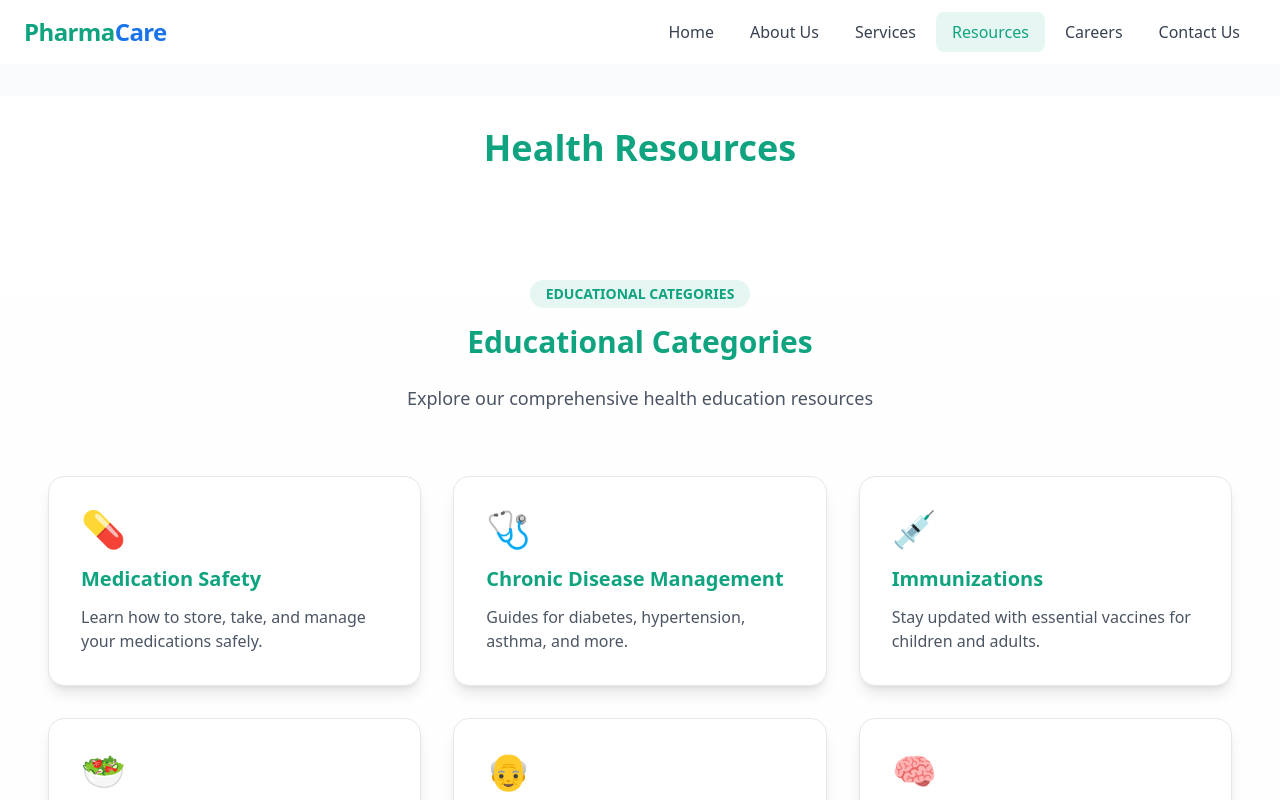
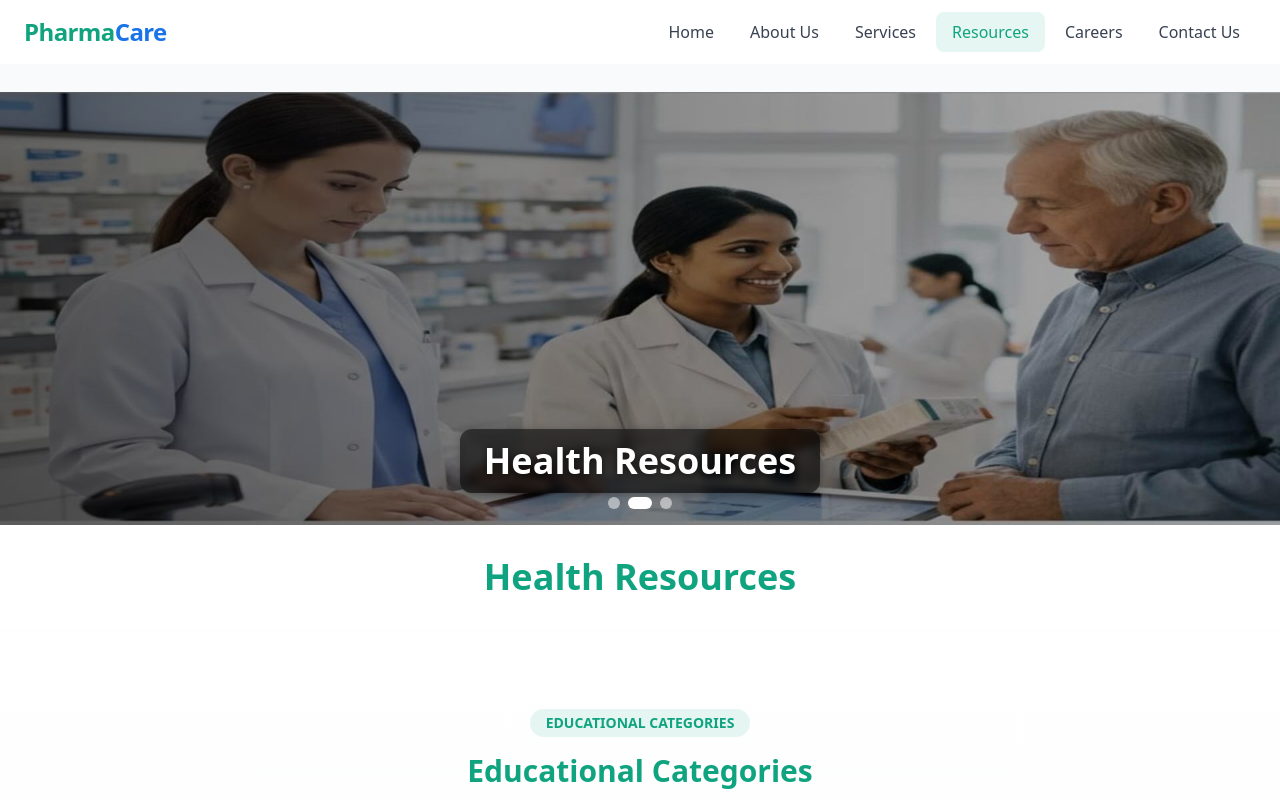
Before and after one commit to adbhargav/pharmacy, a React (Vite) app in the folder client/: page /resources in a window 1280 px wide. Shown: the top 800 px of the page. Built offline with nearby package versions, Linux system fonts and the light colour scheme.

Commit message:
Update Resourses.jsx

```diff
--- a/client/src/pages/Resourses.jsx
+++ b/client/src/pages/Resourses.jsx
@@ -6,6 +6,7 @@ export default function Resources() {
     <div className="bg-gradient-to-b from-white to-[#F8FAFB] text-gray-800">
 
       {/* Hero Section */}
+      <HeroSlider pageTitle="Health Resources" />
 
       <section className="bg-white py-8 animate-fade-in-up">
         <div className="max-w-7xl mx-auto px-6 text-center">
```
